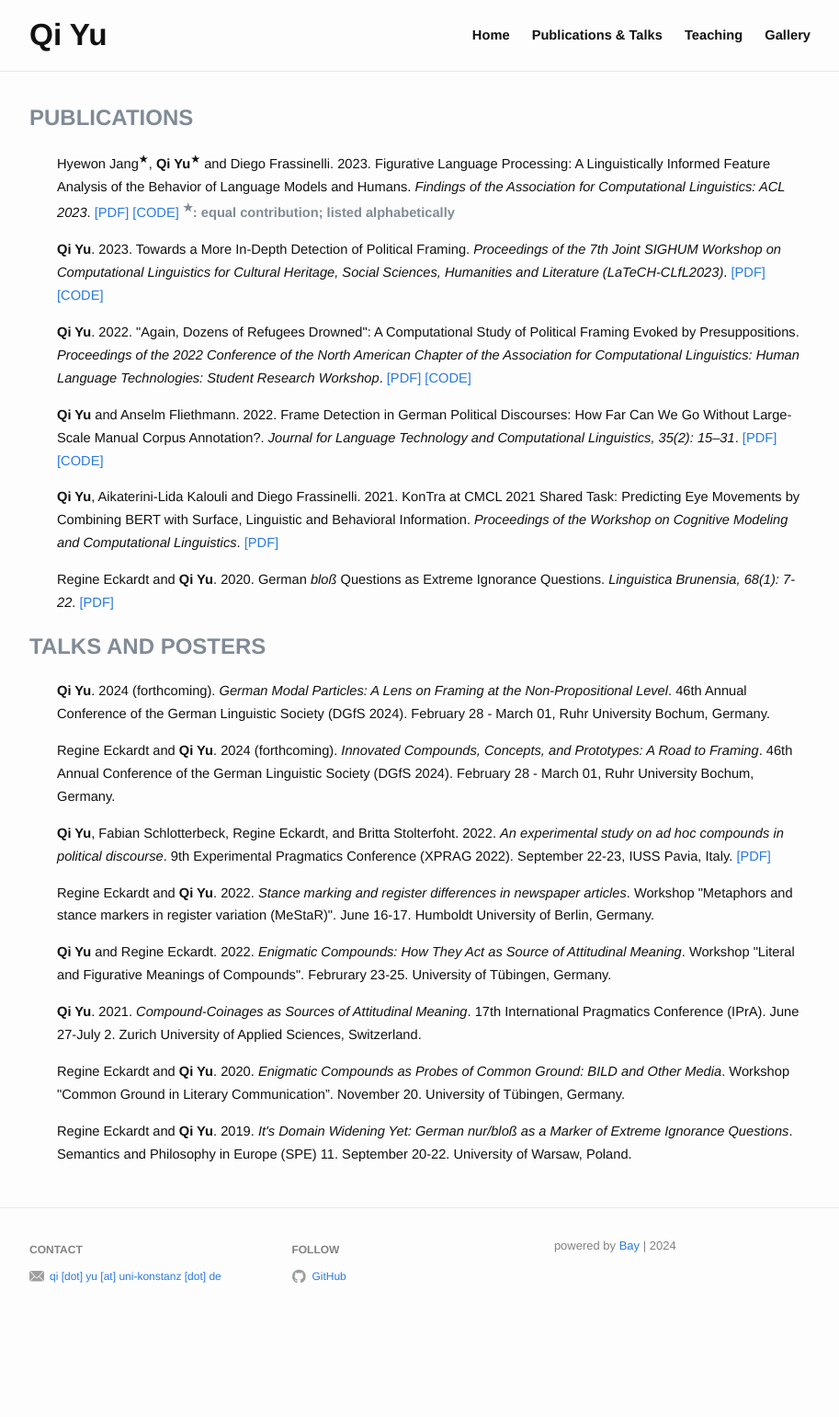
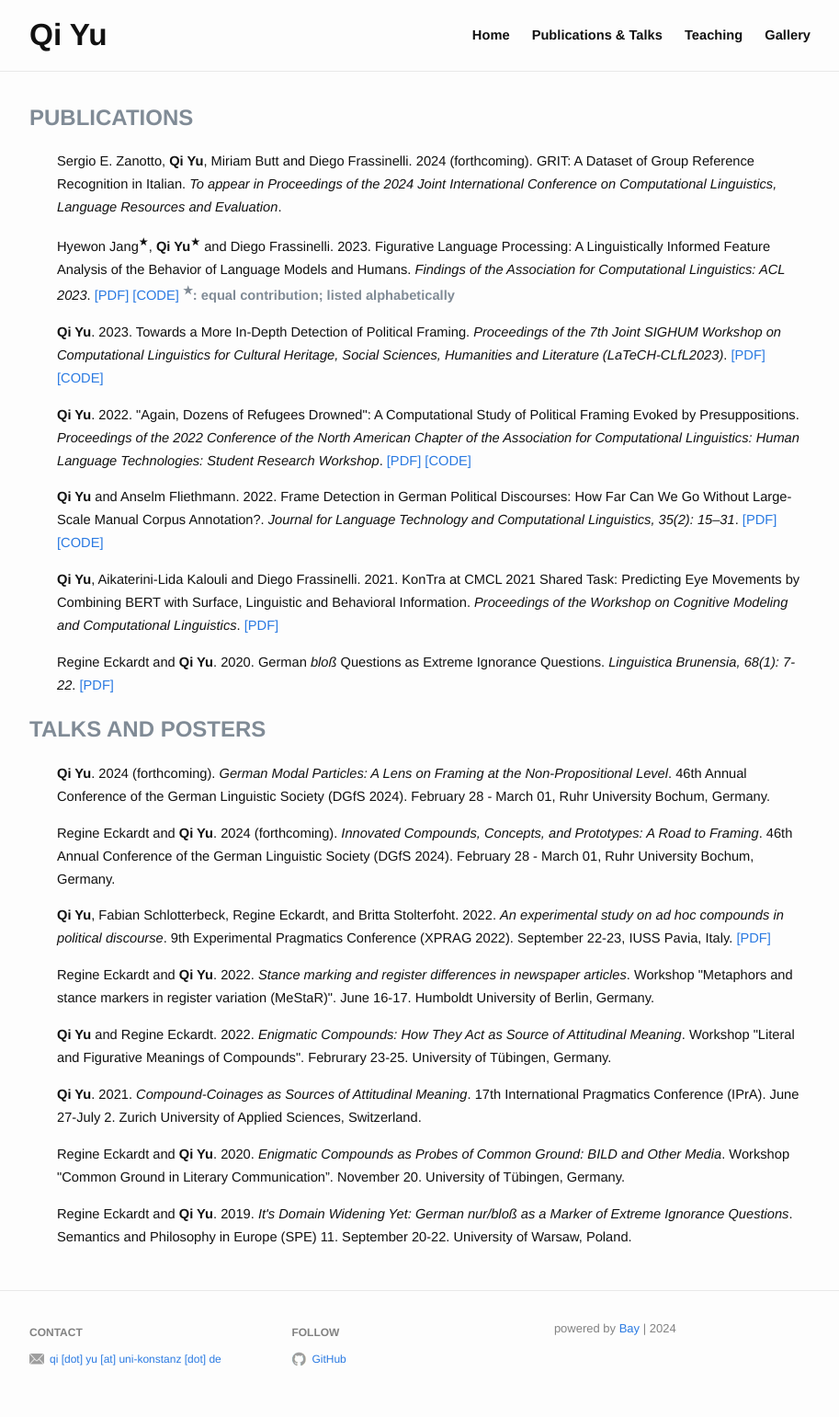
Before and after one commit to qi-yu/qi-yu.github.io, a Jekyll site: the page built from publication.md, in a window 1280 px wide. Shown: the whole page at 92% size, without its empty margins (183-1096 px from the left). Built offline with Jekyll 4.4.1, drawn with Linux system fonts in a browser that asks for light colours; before the commit the page ends 1451 px from its top, so only the background shows below that.

Commit message:
updated publication list

```diff
--- a/_layouts/teaching.html
+++ b/_layouts/teaching.html
@@ -9,8 +9,8 @@
       <div class="wrapper">
         <h1 class="page-heading">{{ page.title }}</h1>
         <div class="work">
-
-          <p>A collection of <b>Python programming learning materials</b> developed by me can be found <a href="https://github.com/qi-yu/teaching-materials-python">here</a>.</p>
+          <p style="margin-bottom: 0">During my instruction of various Python programming courses, I have developed my own materials for learning Python.</p>
+          <p>View <b><a href="https://github.com/qi-yu/teaching-materials-python">here</a></b> for a collection of them.</p>
 
           {% for item in page.items %}
           <ul>
--- a/publication.md
+++ b/publication.md
@@ -3,6 +3,13 @@ layout: publication
 categories:
   - name: PUBLICATIONS
     sections:
+      - year: 2024
+        items:
+          - title: 'GRIT: A Dataset of Group Reference Recognition in Italian'
+            authors: Sergio E. Zanotto, <b>Qi Yu</b>, Miriam Butt and Diego Frassinelli
+            year: 2024 (forthcoming)
+            inbook: "To appear in Proceedings of the 2024 Joint International Conference on Computational Linguistics, Language Resources and Evaluation"
+
       - year: 2023
         items:
           - title: 'Figurative Language Processing: A Linguistically Informed Feature Analysis of the Behavior of Language Models and Humans'
```
Also changed, not shown: index.md (+3 -3 lines), 6 other files.
